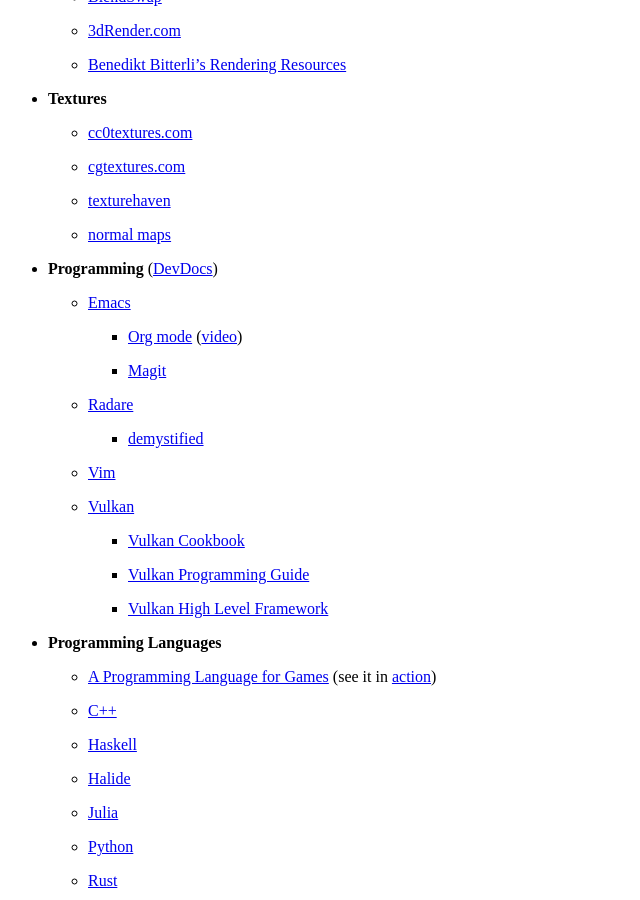
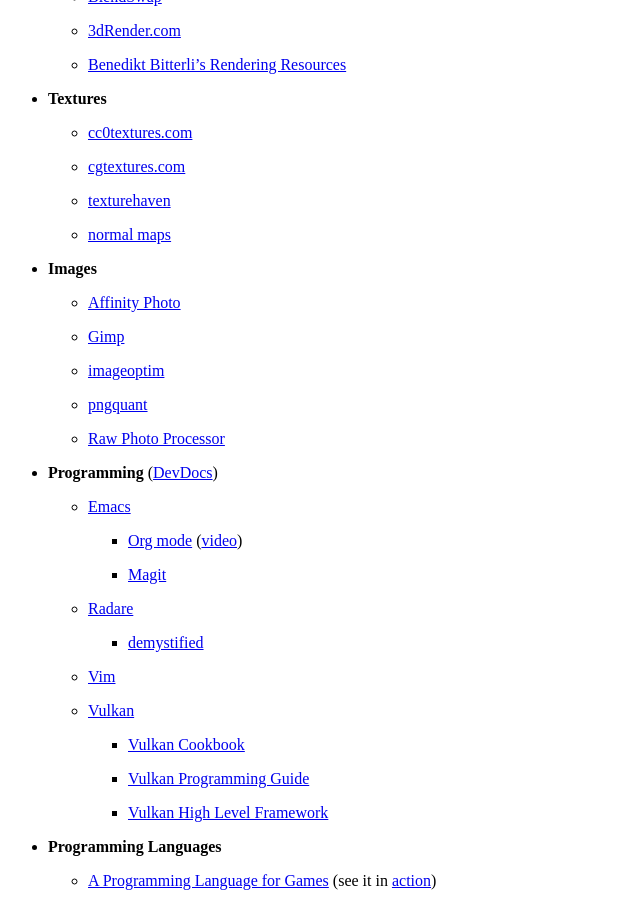
Before and after one commit to wahn/jan_walter_org, a Jekyll site: the page built from links/index.md, in a window 1280 px wide and 900 px high, scrolled down 2811 px. Shown: the whole window, without its empty margins (0-640 px from the left). Built offline with Jekyll 4.4.1, drawn with Linux system fonts in a browser that asks for light colours; Markdown is read by kramdown in place of the engine named in the settings; some of the changed text lies outside the part shown.

Commit message:
Links to image software and phone hardware/OS.

```diff
--- a/links/index.md
+++ b/links/index.md
@@ -191,6 +191,18 @@
 
     - [normal maps](https://cpetry.github.io/NormalMap-Online)
 
+* __Images__
+
+    - [Affinity Photo](https://affinity.serif.com/en-gb/photo)
+
+    - [Gimp](https://www.gimp.org)
+
+    - [imageoptim](https://imageoptim.com/versions.html)
+
+    - [pngquant](https://pngquant.org)
+
+    - [Raw Photo Processor](http://raw-photo-processor.com/RPP/Overview.html)
+
 * __Programming__ ([DevDocs](https://devdocs.io))
 
     - [Emacs](https://www.gnu.org/software/emacs)
```
Also changed, not shown: other parts of links/index.md (+8 -2 lines).
